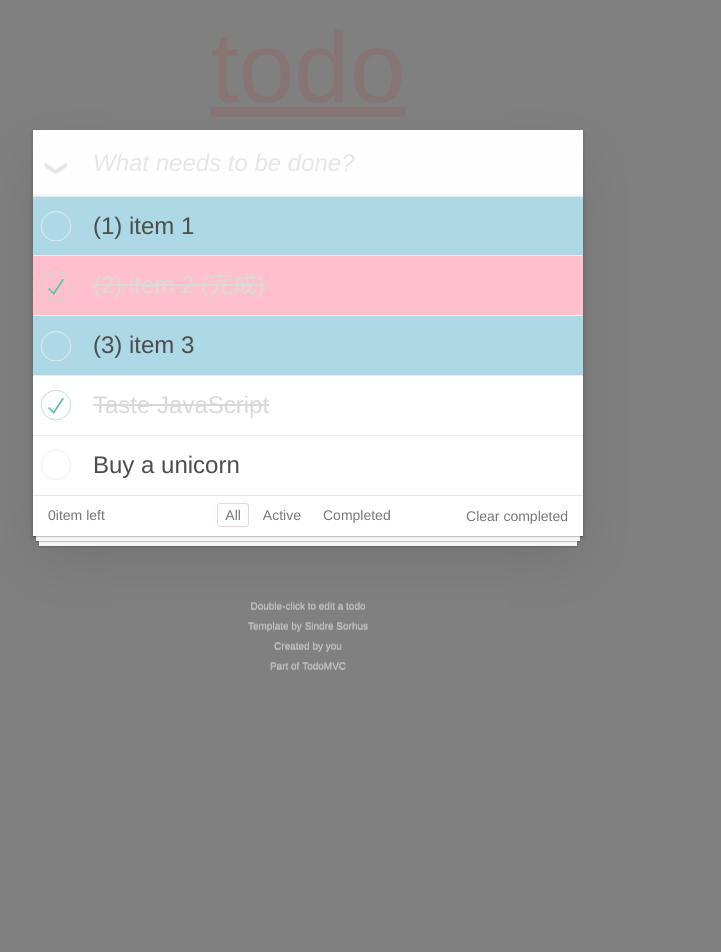
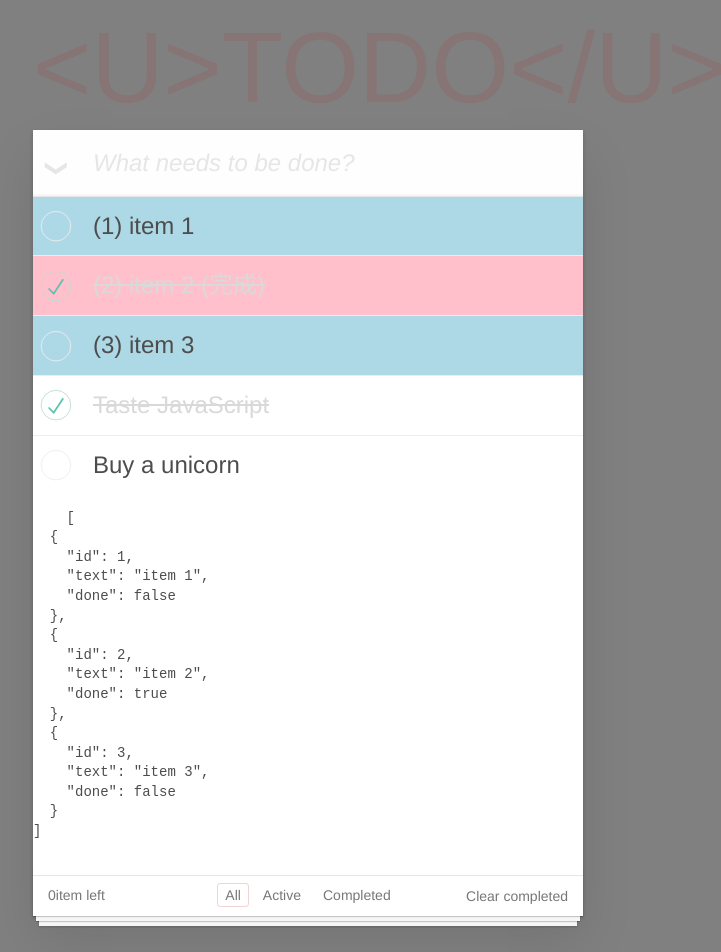
Before and after one commit to wellwind/nccu-angular-todo-mvc-demo, an Angular app: page / in a window 1280 px wide. Shown: the top 952 px of the page, without its empty margins (332-1053 px from the left). Before the commit the page ends 800 px from the top, so only its background shows below. Built offline with nearby package versions, Linux system fonts and the light colour scheme.

Commit message:
內建pipes使用

```diff
--- a/src/app/app.component.html
+++ b/src/app/app.component.html
@@ -1,21 +1,23 @@
 <section class="todoapp">
 
-  <app-title #title (addTodo)="addTodoItem($event)" ></app-title>
+  <app-title #title (addTodo)="addTodoItem($event)"></app-title>
   <!-- This section should be hidden by default and shown when there are todos -->
   <section class="main">
     <input class="toggle-all" type="checkbox">
     <label for="toggle-all">Mark all as complete</label>
     <app-todo-items [items]="todoItems" (itemRemoved)="removeItem($event, title)"></app-todo-items>
   </section>
+  <pre>
+    {{ todoItems | json }}
+  </pre>
   <!-- This footer should hidden by default and shown when there are todos -->
   <footer class="footer">
     <!-- This should be `0 items left` by default -->
     <span class="todo-count">
       <strong>{{ leftItems }}</strong>
       <span *ngIf="leftItems > 1">items</span>
-      <span *ngIf="leftItems <= 1">item</span>
-     left
-     </span>
+    <span *ngIf="leftItems <= 1">item</span> left
+    </span>
     <!-- Remove this if you don't implement routing -->
     <ul class="filters">
       <li>
--- a/src/app/title/title.component.html
+++ b/src/app/title/title.component.html
@@ -1,4 +1,4 @@
 <header class="header">
-  <h1 [innerHTML]="title"></h1>
+  <h1>{{ title | uppercase}}</h1>
   <input class="new-todo" [placeholder]="inputPlaceholder" autofocus (keyup.enter)="enter($event)" [(ngModel)]="inputValue">
 </header>
```
